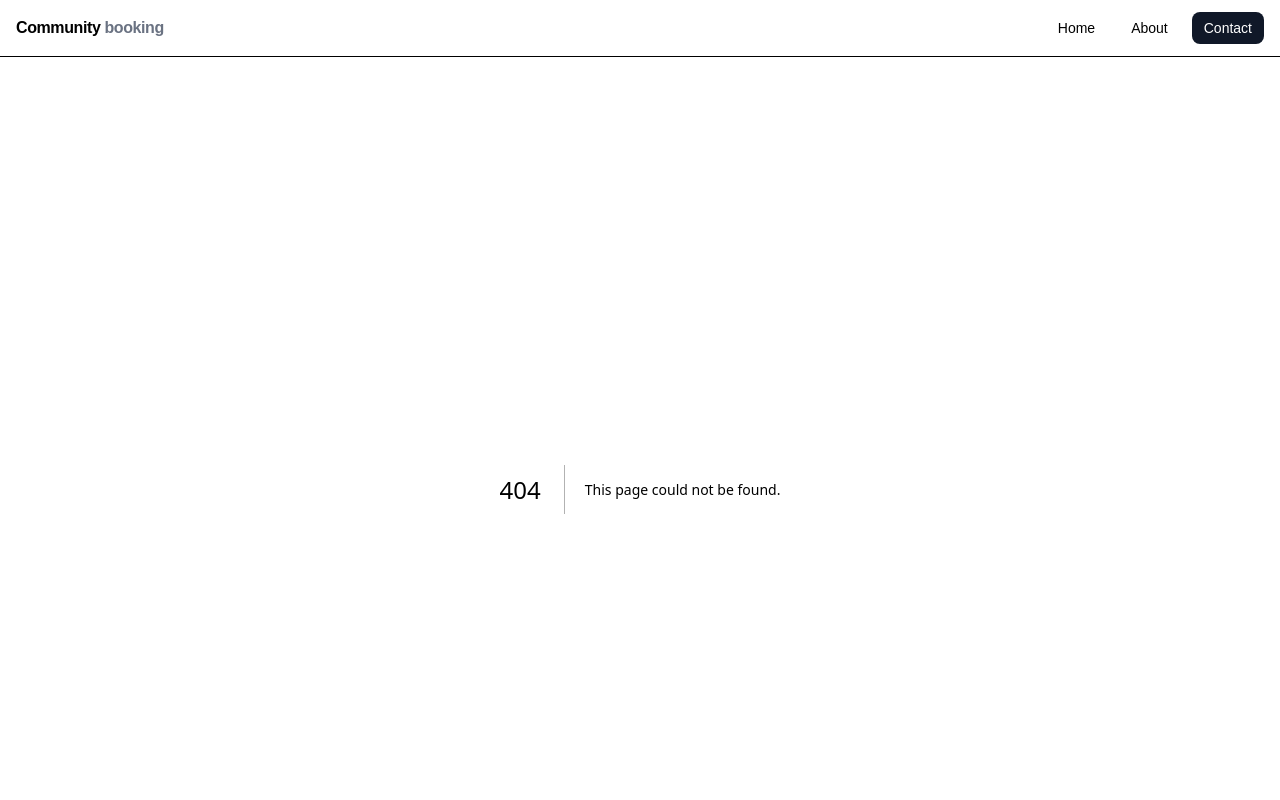
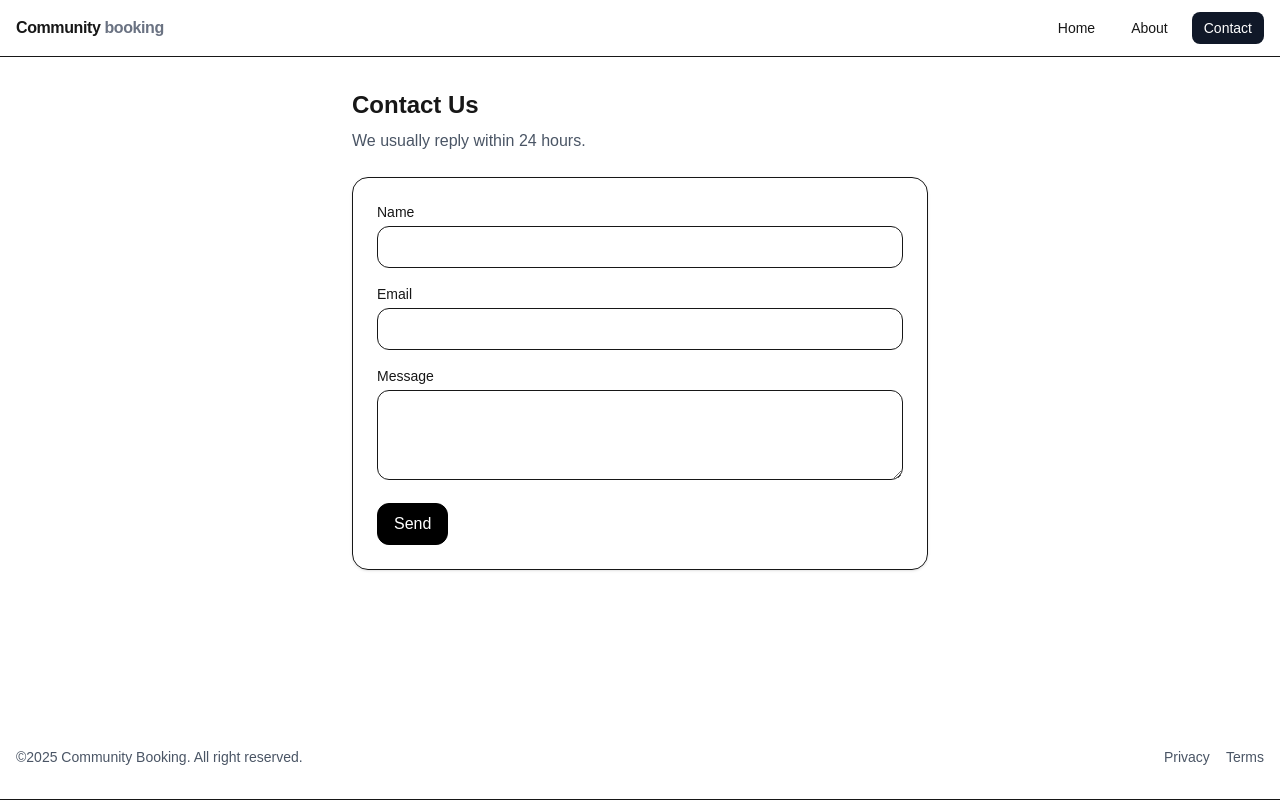
Before and after one commit to hudo-ng/community-booking, a Next.js app: page /contact in a window 1280 px wide. Before the commit this address had no page. Shown: the top 800 px of the page. Built offline with nearby package versions, Linux system fonts and the light colour scheme.

Commit message:
add about and contact pages

```diff
--- /dev/null
+++ b/app/about/page.tsx
@@ -0,0 +1,19 @@
+export const metadata = { title: "About" };
+
+export default function AboutPage() {
+  return (
+    <article className="prose max-w-none">
+      <h1>About</h1>
+      <p>
+        Community Booking is an open, modern platform helping local providers
+        reach customers with simple scheduling and payments.
+      </p>
+      <h2>What we’re building</h2>
+      <ul>
+        <li>Provider profiles & discoverability</li>
+        <li>Frictionless booking</li>
+        <li>Transparent reviews & ratings</li>
+      </ul>
+    </article>
+  );
+}
--- /dev/null
+++ b/app/contact/page.tsx
@@ -0,0 +1,68 @@
+"use client";
+
+import { useState } from "react";
+
+export default function ContactPage() {
+  const [status, setStatus] = useState<"idle" | "loading" | "sent" | "error">(
+    "idle"
+  );
+
+  async function handleSubmit(formData: FormData) {
+    setStatus("loading");
+    await new Promise((res) => setTimeout(res, 500));
+    setStatus("sent");
+  }
+
+  return (
+    <div className="max-w-xl mx-auto">
+      <h1 className="text-2xl font-semibold">Contact Us</h1>
+      <p className="text-gray-600 mt-2">We usually reply within 24 hours.</p>
+
+      <form
+        className="card mt-6 space-y-4"
+        action={(fd) => {
+          handleSubmit(fd);
+        }}
+      >
+        <div>
+          <label className="block text-sm font-medium">Name</label>
+          <input
+            name="name"
+            required
+            className="mt-1 w-full rounded-xl border px-3 py-2"
+          />
+        </div>
+
+        <div>
+          <label className="block text-sm font-medium">Email</label>
+          <input
+            name="email"
+            type="email"
+            required
+            className="mt-1 w-full rounded-xl border px-3 py-2"
+          />
+        </div>
+
+        <div>
+          <label className="block text-sm font-medium">Message</label>
+          <textarea
+            name="message"
+            rows={3}
+            className="mt-1 w-full rounded-xl border px-3 py-2"
+          ></textarea>
+        </div>
+
+        <button
+          className="btn btn-primary"
+          disabled={status === "loading" || status === "sent"}
+        >
+          {status === "loading"
+            ? "Sending..."
+            : status === "sent"
+            ? "Sent ✓"
+            : "Send"}
+        </button>
+      </form>
+    </div>
+  );
+}
```
